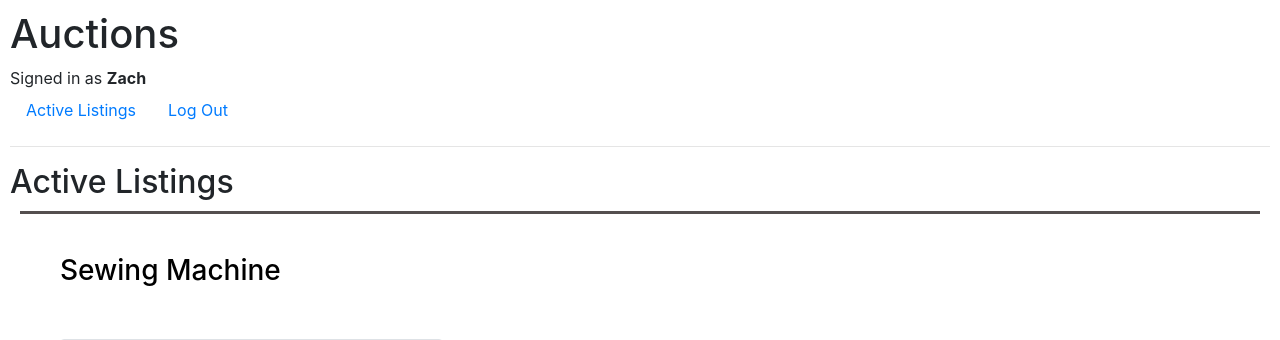
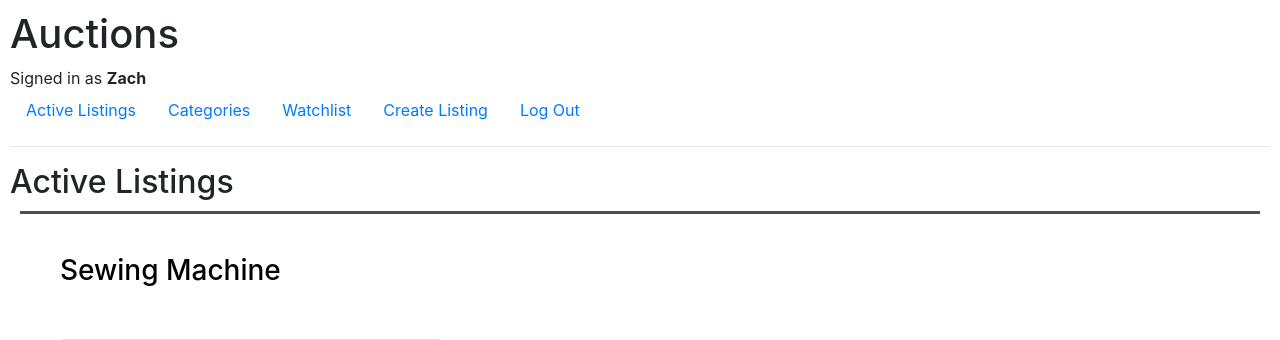
Before and after one commit to z-palmer/cs50w, a Django app: page / in a window 1280 px wide. Shown: the top 340 px of the page. Run offline with Django 3.2, Linux system fonts and the light colour scheme; a user stored in the database is signed in; data comes from the database, SQL or seed files in the repository; both versions use the stored data as it was after the commit; some libraries are stand-ins or nearby versions.

Commit message:
Worked on many features

```diff
--- a/Project_2/commerce/auctions/models.py
+++ b/Project_2/commerce/auctions/models.py
@@ -1,4 +1,4 @@
-from django.contrib.auth.models import AbstractUser
+from django.contrib.auth.models import AbstractUser, UserManager
 from django.utils import timezone
 from django.db import models
 from datetime import timedelta
@@ -6,9 +6,12 @@ from datetime import timedelta
 
 class User(AbstractUser):
     id = models.AutoField(primary_key=True)
-    cash = models.DecimalField(max_digits=8, decimal_places=2)
+    cash = models.DecimalField(max_digits=8, decimal_places=2, default=0)
     account_name = models.CharField(max_length=20, default='N/A')
     account_email = models.EmailField(max_length=64, default='N/A')
+    # watchlist = models.JSONField(null=True)
+
+    objects = UserManager()
 
 
 class Listing(models.Model):
@@ -56,11 +59,3 @@ class Comment(models.Model):
         User, on_delete=models.CASCADE, related_name='comment')
     content = models.TextField(max_length=500)
     posting = models.DateTimeField(default=timezone.now)
-
-
-class Watchlist(models.Model):
-    id = models.AutoField(primary_key=True)
-    listing_id = models.ForeignKey(
-        Listing, on_delete=models.CASCADE, related_name='watchlist')
-    user_id = models.ForeignKey(
-        User, on_delete=models.CASCADE, related_name='watchlist')
--- /dev/null
+++ b/Project_2/commerce/auctions/templates/auctions/create_listing.html
@@ -0,0 +1,5 @@
+{% extends 'auctions/layout.html' %}
+
+{% block body %}
+Empty
+{% endblock %}
--- a/Project_2/commerce/auctions/templates/auctions/layout.html
+++ b/Project_2/commerce/auctions/templates/auctions/layout.html
@@ -23,7 +23,16 @@
         <li class="nav-item">
             <a class="nav-link" href="{% url 'index' %}">Active Listings</a>
         </li>
+        <li class="nav-item">
+            <a class="nav-link" href="{% url 'categories' %}">Categories</a>
+        </li>
         {% if user.is_authenticated %}
+        <li class="nav-item">
+            <a class="nav-link" href="{% url 'watchlist' %}">Watchlist</a>
+        </li>
+        <li class="nav-item">
+            <a class="nav-link" href="{% url 'create_listing' %}">Create Listing</a>
+        </li>
         <li class="nav-item">
             <a class="nav-link" href="{% url 'logout' %}">Log Out</a>
         </li>
--- /dev/null
+++ b/Project_2/commerce/auctions/templates/auctions/watchlist.html
@@ -0,0 +1,5 @@
+{% extends 'auctions/layout.html' %}
+
+{% block body %}
+Empty
+{% endblock %}
--- a/Project_2/commerce/auctions/urls.py
+++ b/Project_2/commerce/auctions/urls.py
@@ -8,4 +8,7 @@ urlpatterns = [
     path("logout", views.logout_view, name="logout"),
     path("register", views.register, name="register"),
     path('listing/<str:slug>', views.listing, name='listing'),
+    path('categories', views.categories, name='categories'),
+    path('create-listing', views.create_listing, name='create_listing'),
+    path('watchlist', views.watchlist, name='watchlist')
 ]
--- a/Project_2/commerce/auctions/views.py
+++ b/Project_2/commerce/auctions/views.py
@@ -4,6 +4,7 @@ from django.http import HttpResponse, HttpResponseRedirect
 from django.shortcuts import render
 from django.urls import reverse
 from django.contrib.auth.decorators import login_required
+from django.contrib.messages import get_messages, add_message
 
 from .models import User, Listing
 
@@ -24,14 +25,31 @@ def listing(request, slug):
     })
 
 
-@login_required
-def add_to_watchlist(request):
-    return
+# @login_required
+# def add_to_watchlist(request, title):
+#     item = Listing.objects.get(title=f'{title}')
+#     if User.objects.get(jsonfield__contains={'title': title}):
+#         return render(request, 'auctions/listing.html')
+
+#     return
 
 
 @login_required
 def watchlist(request):
-    return
+    return render(request, 'auctions/watchlist.html')
+
+
+@login_required
+def categories(request):
+    category_list = []
+    for item in Listing.LISTING_CATEGORIES:
+        category_list.append(item[1])
+    return render(request, 'auctions/categories.html', {'categories': category_list})
+
+
+@login_required
+def create_listing(request):
+    return render(request, 'auctions/create_listing.html')
 
 
 def login_view(request):
```
Also changed, not shown: Project_2/commerce/auctions/templates/auctions/categories.html (added, +9 -0 lines), Project_2/commerce/auctions/migrations/0017_watchlist.py (added), Project_2/commerce/auctions/migrations/0018_user_watchlist_delete_watchlist.py (added), Project_2/commerce/auctions/migrations/0019_alter_user_managers.py (added), Project_2/commerce/auctions/migrations/0020_remove_user_watchlist.py (added), Project_2/commerce/auctions/migrations/0021_alter_user_managers_alter_user_cash.py (added), Project_2/commerce/auctions/templates/auctions/category_search.html (added), Project_2/commerce/db.sqlite3.
